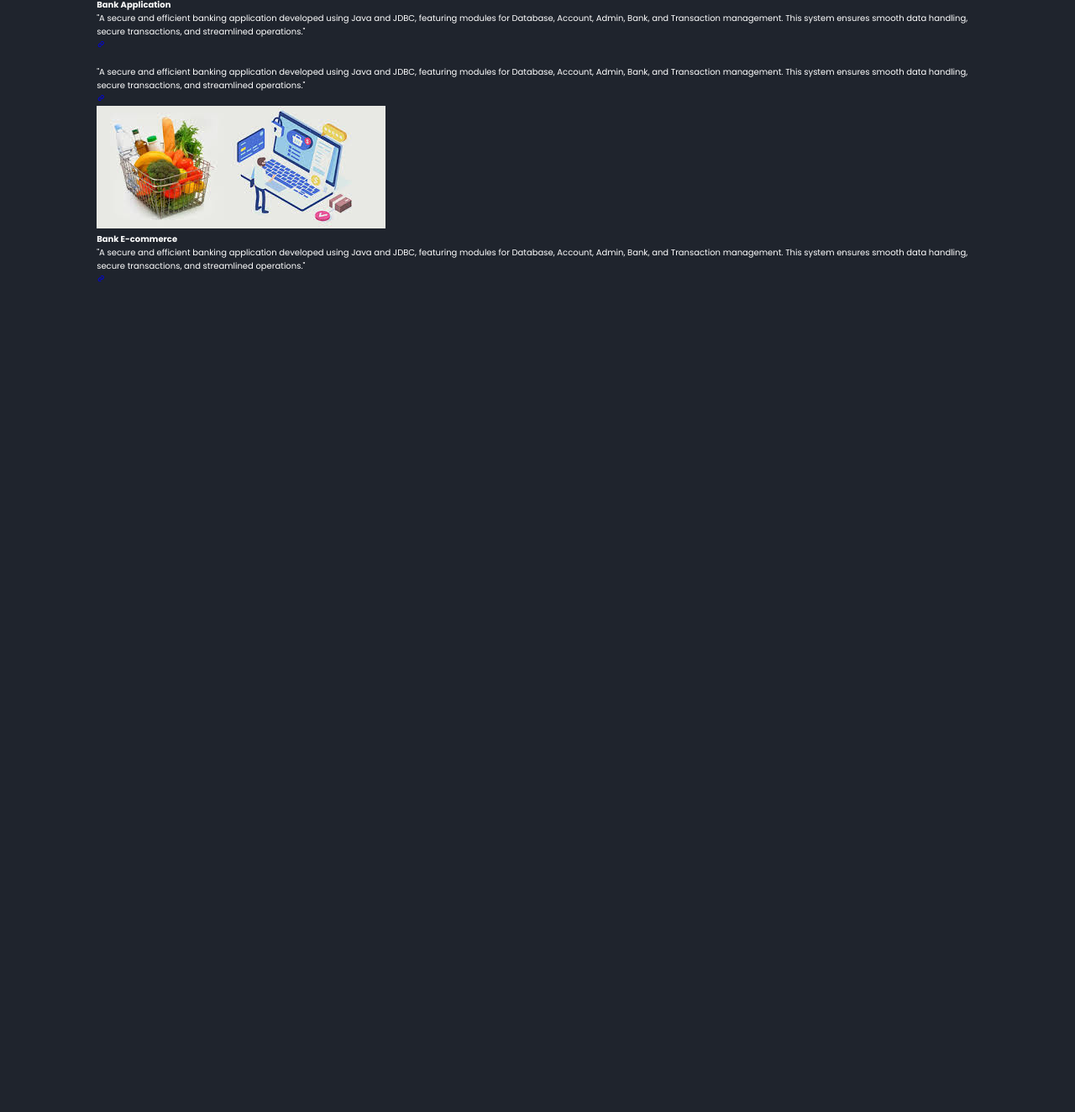
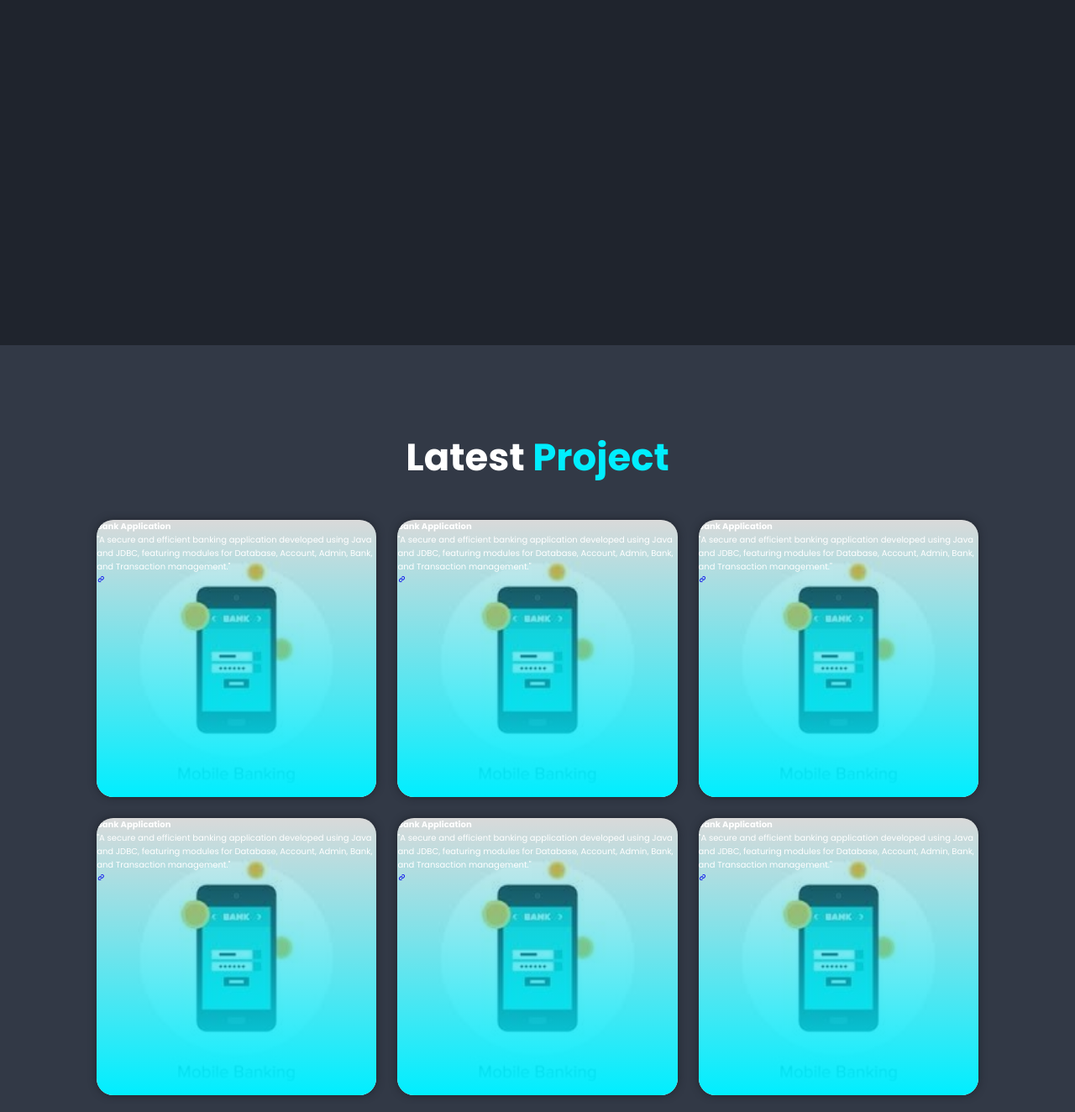
Before and after one commit to vignesh0705/Portfolio, a plain HTML site: page index.html in a window 1280 px wide. Shown: the part 1989-3313 px from the top of the page at 84% size. Before the commit the page ends 2400 px from the top, so only its background shows below. Drawn offline with nearby package versions, Linux system fonts and the light colour scheme.

Commit message:
in progresss

```diff
--- a/css/Style.css
+++ b/css/Style.css
@@ -184,3 +184,42 @@ span {
     margin: 2rem 0 3 rem;
     margin-bottom: 2rem;
 }
+.skills {
+    background: var(--bg-color);
+}
+
+.portfolio {
+    background: var(--second-bg-color);
+}
+
+.portfolio h2{
+    margin-bottom: 4rem;
+}
+
+.portfolio-container {
+    display: grid;
+    grid-template-columns: repeat(3, 1fr);
+    align-items: center;
+    gap: 2.5rem;
+}
+
+.portfolio-container .portfolio-box {
+    position: relative;
+    border-radius: 2rem;
+    box-shadow: 0 0 1rem var(--bg-color);
+    overflow: hidden;
+    display: flex;
+}
+
+.portfolio-box img {
+    width: 100%;
+}
+
+.portfolio-box .portfolio-layer {
+    position: absolute;
+    bottom: 0;
+    left: 0;
+    width: 100%;
+    height: 100%;
+    background: linear-gradient(rgba(0, 0, 0, .1), var(--main-color));
+}
--- a/index.html
+++ b/index.html
@@ -67,45 +67,69 @@
     </div>
  </section>
 
- <!-- Portfolio section design -->
-  <section class="Portfolio" id="Portfolio">
+ <!-- Skills section design -->
+  <section class="Skills" id="Skills">
+    <h2 class="heading"> My Skills</h2>
+  </section>
+
+ <!-- portfolio section design -->
+  <section class="portfolio" id="portfolio">
     <h2 class="heading">Latest <span>Project</span></h2>
 
-    <div class="Portfolio-container">
-        <div class="Portfolio-box">
+    <div class="portfolio-container">
+        <div class="portfolio-box">
             <img src="images/portfolio1.jpg" alt="">
-            <div class="portfolio1-layer">
+            <div class="portfolio-layer">
                 <h4>Bank Application</h4>
-                <p>"A secure and efficient banking application developed using Java and JDBC, featuring modules for Database, Account, Admin, Bank, and Transaction management. This system ensures smooth data handling, secure transactions, and streamlined operations."</p>
+                <p>"A secure and efficient banking application developed using Java and JDBC, featuring modules for Database, Account, Admin, Bank, and Transaction management."</p>
+                <a href="#"><i class='bx bx-link'></i></a>
+            </div>
+        </div>
+
+        <div class="portfolio-box">
+            <img src="images/portfolio1.jpg" alt="">
+            <div class="portfolio-layer">
+                <h4>Bank Application</h4>
+                <p>"A secure and efficient banking application developed using Java and JDBC, featuring modules for Database, Account, Admin, Bank, and Transaction management."</p>
+                <a href="#"><i class='bx bx-link'></i></a>
+            </div>
+        </div>
+
+        <div class="portfolio-box">
+            <img src="images/portfolio1.jpg" alt="">
+            <div class="portfolio-layer">
+                <h4>Bank Application</h4>
+                <p>"A secure and efficient banking application developed using Java and JDBC, featuring modules for Database, Account, Admin, Bank, and Transaction management."</p>
+                <a href="#"><i class='bx bx-link'></i></a>
+            </div>
+        </div>
+
+        <div class="portfolio-box">
+            <img src="images/portfolio1.jpg" alt="">
+            <div class="portfolio-layer">
+                <h4>Bank Application</h4>
+                <p>"A secure and efficient banking application developed using Java and JDBC, featuring modules for Database, Account, Admin, Bank, and Transaction management."</p>
+                <a href="#"><i class='bx bx-link'></i></a>
+            </div>
+        </div>
+        <div class="portfolio-box">
+            <img src="images/portfolio1.jpg" alt="">
+            <div class="portfolio-layer">
+                <h4>Bank Application</h4>
+                <p>"A secure and efficient banking application developed using Java and JDBC, featuring modules for Database, Account, Admin, Bank, and Transaction management."</p>
+                <a href="#"><i class='bx bx-link'></i></a>
+            </div>
+        </div>
+
+        <div class="portfolio-box">
+            <img src="images/portfolio1.jpg" alt="">
+            <div class="portfolio-layer">
+                <h4>Bank Application</h4>
+                <p>"A secure and efficient banking application developed using Java and JDBC, featuring modules for Database, Account, Admin, Bank, and Transaction management."</p>
                 <a href="#"><i class='bx bx-link'></i></a>
             </div>
         </div>
     </div>
-
-    <div class="Portfolio-container">
-        <div class="Portfolio-box">
-            <img src="images/portfolio2.jpg" alt="">
-            <div class="portfolio1-layer">
-                <h4></h4>
-                <p>"A secure and efficient banking application developed using Java and JDBC, featuring modules for Database, Account, Admin, Bank, and Transaction management. This system ensures smooth data handling, secure transactions, and streamlined operations."</p>
-                <a href="#"><i class='bx bx-link'></i></a>
-            </div>
-        </div>
-    </div>
-
-    <div class="Portfolio-container">
-        <div class="Portfolio-box">
-            <img src="images/portfolio3.jpg" alt="">
-            <div class="portfolio1-layer">
-                <h4>Bank E-commerce</h4>
-                <p>"A secure and efficient banking application developed using Java and JDBC, featuring modules for Database, Account, Admin, Bank, and Transaction management. This system ensures smooth data handling, secure transactions, and streamlined operations."</p>
-                <a href="#"><i class='bx bx-link'></i></a>
-            </div>
-        </div>
-    </div>
-  </section>
-
-
     <!-- custom js -->
      <script src="js/script.js"></script>
   </body>
```
Also changed, not shown: images/portfolio2.jpg (renamed from images/portfolio3.jpg).
